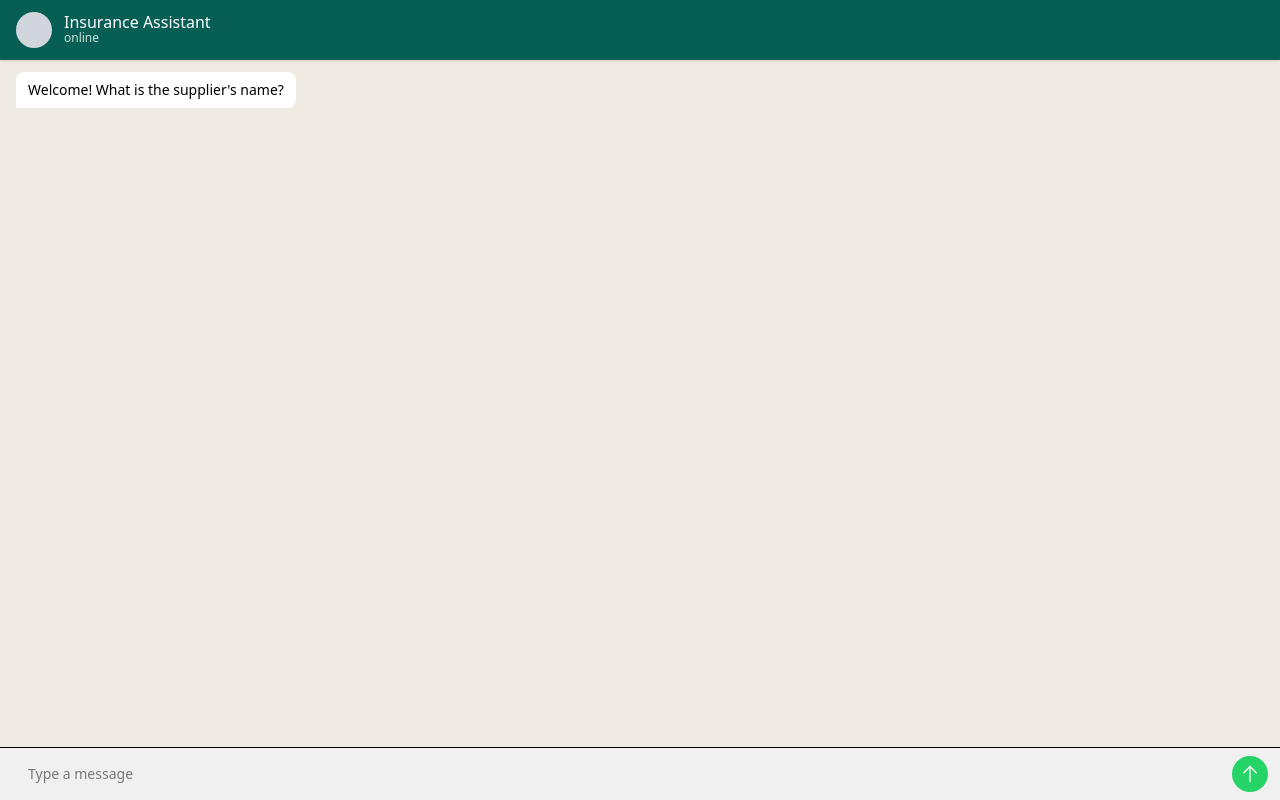
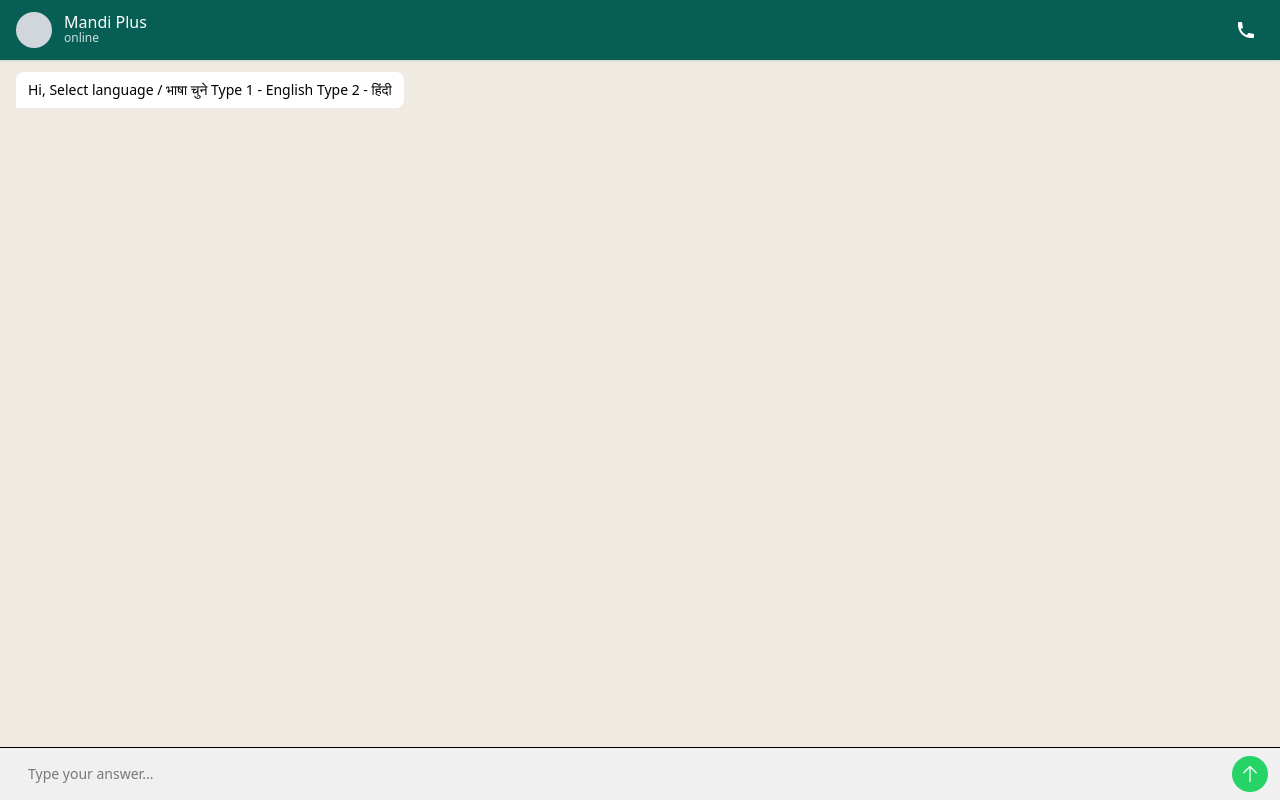
Before and after one commit to Shashank2985/Mandi-Plus-Demo, a React app in the folder frontend/: page /insurance in a window 1280 px wide. Built offline with nearby package versions, Linux system fonts and the light colour scheme; sample sign-in values are in the browser's storage; the HTML template or start-up script is replaced by a standard one.

Commit message:
MultiLingual functionality added

```diff
--- a/frontend/src/pages/Insurance.jsx
+++ b/frontend/src/pages/Insurance.jsx
@@ -4,18 +4,112 @@ import axios from 'axios';
 import { ArrowUpIcon, PaperClipIcon } from '@heroicons/react/24/outline';
 
 const questions = [
-    { field: 'supplierName', text: "What is the supplier's name?", type: 'text' },
-    { field: 'supplierAddress', text: "What is the supplier's address?", type: 'text' },
-    { field: 'placeOfSupply', text: 'What is the place of supply?', type: 'text' },
-    { field: 'buyerName', text: "What is the buyer's name?", type: 'text' },
-    { field: 'buyerAddress', text: "What is the buyer's address?", type: 'text' },
-    { field: 'itemName', text: 'What is the item name?', type: 'text' },
-    { field: 'hsn', text: 'What is the HSN code?', type: 'text' },
-    { field: 'quantity', text: 'What is the quantity?', type: 'number' },
-    { field: 'rate', text: 'What is the rate?', type: 'number' },
-    { field: 'vehicleNumber', text: 'What is the vehicle number?', type: 'text' },
-    { field: 'notes', text: 'Any additional notes? (Optional)', type: 'text', optional: true },
-    { field: 'weightmentSlip', text: 'Please upload the weightment slip (Optional)', type: 'file', optional: true },
+    {
+        field: 'language',
+        type: 'language',
+        text: {
+            en: "Hi, Select language / भाषा चुने\nType 1 - English\nType 2 - हिंदी",
+            hi: "Hi, Select language / भाषा चुने\nType 1 - English\nType 2 - हिंदी"
+        }
+    },
+    {
+        field: 'supplierName',
+        type: 'text',
+        text: {
+            en: "What is the supplier's name?",
+            hi: "सप्लायर का नाम क्या है?"
+        }
+    },
+    {
+        field: 'supplierAddress',
+        type: 'text',
+        text: {
+            en: "What is the supplier's address?",
+            hi: "सप्लायर का पता क्या है?"
+        }
+    },
+    {
+        field: 'placeOfSupply',
+        type: 'text',
+        text: {
+            en: 'What is the place of supply?',
+            hi: 'सप्लाय का स्थान क्या है?'
+        }
+    },
+    {
+        field: 'buyerName',
+        type: 'text',
+        text: {
+            en: "What is the buyer's name?",
+            hi: "खरीदार का नाम क्या है?"
+        }
+    },
+    {
+        field: 'buyerAddress',
+        type: 'text',
+        text: {
+            en: "What is the buyer's address?",
+            hi: "खरीदार का पता क्या है?"
+        }
+    },
+    {
+        field: 'itemName',
+        type: 'text',
+        text: {
+            en: 'What is the item name?',
+            hi: 'वस्तु का नाम क्या है?'
+        }
+    },
+    {
+        field: 'hsn',
+        type: 'text',
+        text: {
+            en: 'What is the HSN code?',
+            hi: 'HSN कोड क्या है?'
+        }
+    },
+    {
+        field: 'quantity',
+        type: 'number',
+        text: {
+            en: 'What is the quantity?',
+            hi: 'मात्रा क्या है?'
+        }
+    },
+    {
+        field: 'rate',
+        type: 'number',
+        text: {
+            en: 'What is the rate?',
+            hi: 'भाव क्या है?'
+        }
+    },
+    {
+        field: 'vehicleNumber',
+        type: 'text',
+        text: {
+            en: 'What is the vehicle number?',
+            hi: 'गाड़ी नंबर क्या है?'
+        }
+    },
+    {
+        field: 'notes',
+        type: 'text',
+        optional: true,
+        text: {
+            en: 'Any additional notes? (Optional)',
+            hi: 'कोई अतिरिक्त नोट? (वैकल्पिक)'
+        }
+    },
+    {
+        field: 'weightmentSlip',
+        type: 'file',
+        optional: true,
+        text: {
+            en: 'Please upload the weightment slip (Optional)',
+            hi: 'कृपया वजन पर्ची अपलोड करें (वैकल्पिक)'
+        }
+    },
 ];
 
 const Insurance = () => {
@@ -40,8 +134,9 @@ const Insurance = () => {
     const [weightmentSlip, setWeightmentSlip] = useState(null);
     const [currentQuestionIndex, setCurrentQuestionIndex] = useState(0);
     const [inputValue, setInputValue] = useState('');
+    const [language, setLanguage] = useState(null);
     const [messages, setMessages] = useState([
-        { text: `Welcome! ${questions[0].text}`, sender: 'bot' },
+        { text: questions[0].text.en, sender: 'bot' },
     ]);
     const [isSubmitting, setIsSubmitting] = useState(false);
     const [error, setError] = useState('');
@@ -103,13 +198,21 @@ const Insurance = () => {
     };
 
     /* ========================= FLOW ========================= */
+    const getQuestionText = (question) => {
+        return language ? question.text[language] : question.text.en;
+    };
+
     const goToNextQuestion = () => {
         const nextIndex = currentQuestionIndex + 1;
         if (nextIndex < questions.length) {
             setCurrentQuestionIndex(nextIndex);
-            setMessages(prev => [...prev, { text: questions[nextIndex].text, sender: 'bot' }]);
+            const nextQuestion = questions[nextIndex];
+            setMessages(prev => [...prev, {
+                text: getQuestionText(nextQuestion),
+                sender: 'bot'
+            }]);
 
-            if (questions[nextIndex].type === 'file') {
+            if (nextQuestion.type === 'file') {
                 setTimeout(() => fileInputRef.current?.click(), 300);
             }
         } else {
@@ -120,15 +223,41 @@ const Insurance = () => {
     const handleSubmit = (e) => {
         e.preventDefault();
         const q = questions[currentQuestionIndex];
+        const currentInput = inputValue.trim();
 
-        if (!q.optional && !inputValue.trim()) {
-            setError('This field is required');
+        // Handle language selection
+        if (q.field === 'language') {
+            if (currentInput === '1' || currentInput === '2') {
+                const selectedLanguage = currentInput === '1' ? 'en' : 'hi';
+                const languageName = selectedLanguage === 'en' ? 'English' : 'हिंदी';
+
+                // Update the language and messages in a single state update
+                setLanguage(selectedLanguage);
+                setMessages(prev => [
+                    ...prev,
+                    { text: languageName, sender: 'user' },
+                    {
+                        text: questions[1].text[selectedLanguage],
+                        sender: 'bot'
+                    }
+                ]);
+                setInputValue('');
+                setCurrentQuestionIndex(1);
+                return;
+            } else {
+                setError('Please type 1 or 2 / कृपया 1 या 2 टाइप करें');
+                return;
+            }
+        }
+
+        if (!q.optional && !currentInput) {
+            setError(language === 'hi' ? 'यह फ़ील्ड आवश्यक है' : 'This field is required');
             return;
         }
 
         setError('');
-        setFormData(prev => ({ ...prev, [q.field]: inputValue }));
-        setMessages(prev => [...prev, { text: inputValue, sender: 'user' }]);
+        setFormData(prev => ({ ...prev, [q.field]: currentInput }));
+        setMessages(prev => [...prev, { text: currentInput, sender: 'user' }]);
         setInputValue('');
         goToNextQuestion();
     };
@@ -139,6 +268,18 @@ const Insurance = () => {
 
         setWeightmentSlip(file);
         setMessages(prev => [...prev, { text: `📎 ${file.name}`, sender: 'user' }]);
+
+        // Show submitting message in selected language
+        setMessages(prev => [
+            ...prev,
+            {
+                text: language === 'hi'
+                    ? 'सबमिट किया जा रहा है...'
+                    : 'Submitting...',
+                sender: 'bot'
+            }
+        ]);
+
         await submitInsuranceForm();
     };
 
@@ -148,12 +289,19 @@ const Insurance = () => {
     return (
         <div className="flex flex-col h-screen bg-[#efeae2]">
             {/* WhatsApp Header */}
-            <div className="bg-[#075E54] text-white px-4 py-3 flex items-center gap-3 shadow">
-                <div className="w-9 h-9 rounded-full bg-gray-300" />
-                <div>
-                    <p className="font-medium leading-none">Insurance Assistant</p>
-                    <p className="text-xs opacity-80">online</p>
+            <div className="bg-[#075E54] text-white px-4 py-3 flex items-center justify-between shadow">
+                <div className="flex items-center gap-3">
+                    <div className="w-9 h-9 rounded-full bg-gray-300" />
+                    <div>
+                        <p className="font-medium leading-none">Mandi Plus</p>
+                        <p className="text-xs opacity-80">online</p>
+                    </div>
                 </div>
+                <a href="tel:" className="p-2 rounded-full hover:bg-[#128C7E] transition-colors">
+                    <svg xmlns="http://www.w3.org/2000/svg" className="h-5 w-5" viewBox="0 0 20 20" fill="currentColor">
+                        <path d="M2 3a1 1 0 011-1h2.153a1 1 0 01.986.836l.74 4.435a1 1 0 01-.54 1.06l-1.548.773a11.037 11.037 0 006.105 6.105l.774-1.548a1 1 0 011.059-.54l4.435.74a1 1 0 01.836.986V17a1 1 0 01-1 1h-2C7.82 18 2 12.18 2 5V3z" />
+                    </svg>
+                </a>
             </div>
 
             {/* Chat */}
@@ -162,8 +310,8 @@ const Insurance = () => {
                     <div key={i} className={`flex ${m.sender === 'user' ? 'justify-end' : 'justify-start'}`}>
                         <div
                             className={`max-w-[75%] px-3 py-2 text-sm rounded-lg ${m.sender === 'user'
-                                    ? 'bg-[#dcf8c6] rounded-br-none'
-                                    : 'bg-white rounded-bl-none'
+                                ? 'bg-[#dcf8c6] rounded-br-none'
+                                : 'bg-white rounded-bl-none'
                                 }`}
                         >
                             {m.text}
@@ -193,15 +341,15 @@ const Insurance = () => {
                                     className="bg-[#25D366] text-white px-4 py-2 rounded-full flex items-center gap-2"
                                 >
                                     <PaperClipIcon className="w-4 h-4" />
-                                    Upload weightment slip
+                                    {language === 'hi' ? 'वजन पर्ची अपलोड करें' : 'Upload weightment slip'}
                                 </button>
                             </>
                         ) : (
                             <button
+                                className="bg-[#25D366] text-white px-4 py-2 rounded-full flex items-center gap-2 opacity-50 cursor-not-allowed"
                                 disabled
-                                className="bg-gray-400 text-white px-6 py-2 rounded-full"
                             >
-                                Submitting…
+                                {language === 'hi' ? 'सबमिट हो रहा है...' : 'Submitting...'}
                             </button>
                         )}
                     </div>
@@ -211,7 +359,9 @@ const Insurance = () => {
                             type={currentQuestion.type}
                             value={inputValue}
                             onChange={(e) => setInputValue(e.target.value)}
-                            placeholder="Type a message"
+                            placeholder={currentQuestion.type === 'number'
+                                ? (language === 'hi' ? 'संख्या दर्ज करें...' : 'Enter a number...')
+                                : (language === 'hi' ? 'अपना उत्तर टाइप करें...' : 'Type your answer...')}
                             className="flex-1 rounded-full px-4 py-2 text-sm focus:outline-none"
                             disabled={isSubmitting}
                         />
@@ -220,7 +370,7 @@ const Insurance = () => {
                             disabled={isSubmitting}
                             className="bg-[#25D366] p-2 rounded-full text-white"
                         >
-                            <ArrowUpIcon className="w-5 h-5" />
+                            <ArrowUpIcon className="h-5 w-5 text-white" />
                         </button>
                     </form>
                 )}
```
Also changed, not shown: frontend/src/pages/Register.jsx (+18 -8 lines), 2 other files (tests, documents, lock files or other folders).
